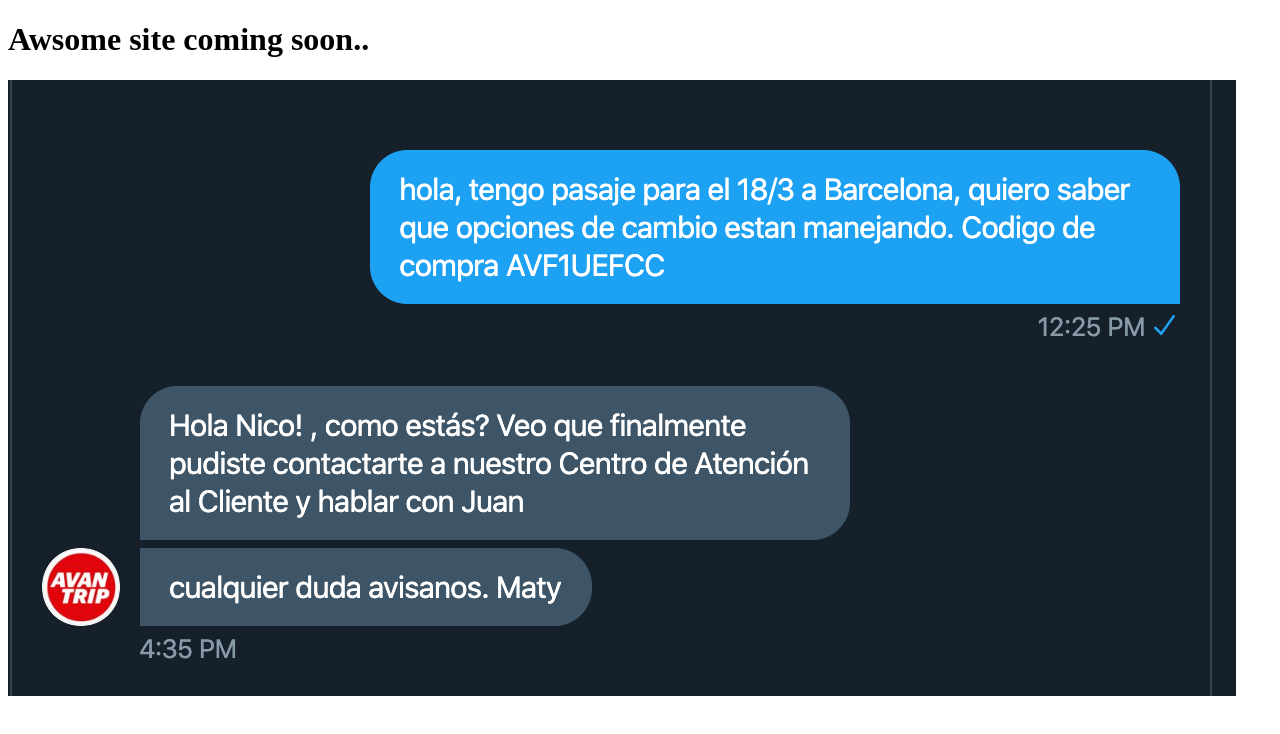
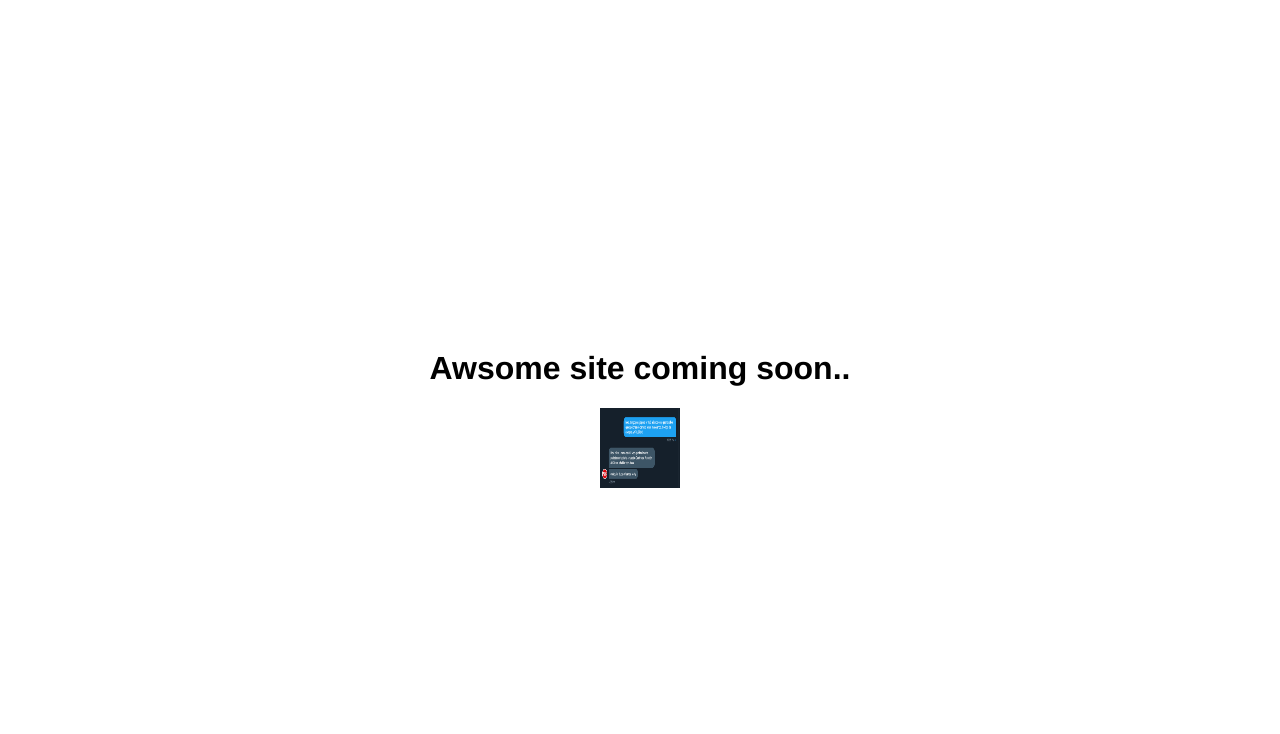
Before and after one commit to nicocapalbo/git_101, a plain HTML site: page index.html in a window 1280 px wide. Drawn offline with Linux system fonts and the light colour scheme.

Commit message:
Centered and formated

```diff
--- a/index.html
+++ b/index.html
@@ -2,9 +2,12 @@
 <html>
 <head>
 	<title>Awsome site coming soon...</title>
+	<link rel="stylesheet" type="text/css" href="style.css">
 </head>
 <body>
-	<h1>Awsome site coming soon..</h1>
-	<img src="captura.png">
+	<div class="container">
+		<h1>Awsome site coming soon..</h1>
+		<img src="captura.png" class="logo">
+	</div>
 </body>
 </html>
--- /dev/null
+++ b/style.css
@@ -0,0 +1,16 @@
+body {
+	font-family: Helvetica;
+}
+
+.logo {
+	height: 80px;
+	width: 80px;
+}
+
+.container {
+	display: flex;
+	align-items: center;
+	justify-content: center;
+	flex-direction: column;
+	height: 100vh;
+}
```
